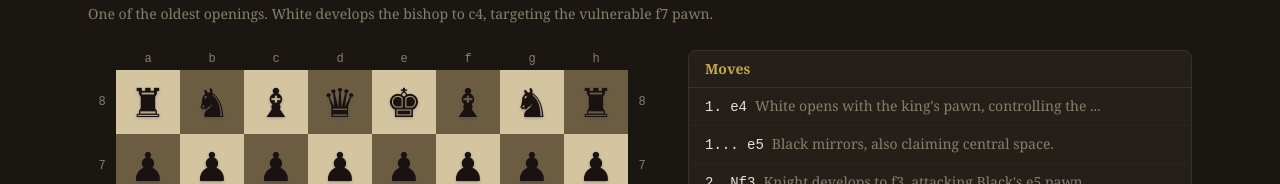
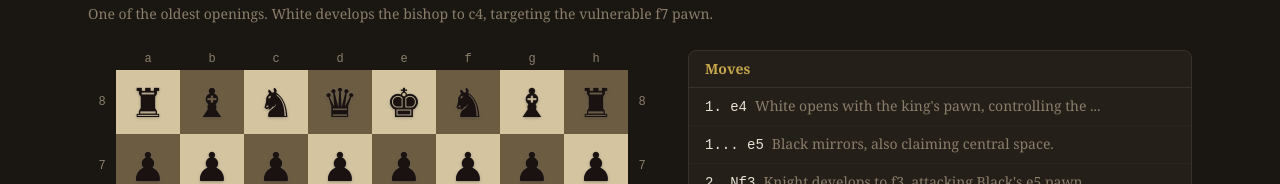
Before and after one commit to QAdottech/agentic-dev-days-chess, a Next.js app: page / in a window 1280 px wide. Shown: the part 211-395 px from the top of the page. Built offline with nearby package versions, Linux system fonts and the light colour scheme.

Commit message:
Revert "Pair 00 near by movies"

```diff
--- a/src/app/components/Board.tsx
+++ b/src/app/components/Board.tsx
@@ -6,10 +6,6 @@ interface BoardProps {
   board: BoardType;
   currentMove: Move | null;
 }
-
-const CELL_SIZE = "min(64px, calc((100vw - 104px) / 8))";
-const RANK_LABEL_WIDTH = 28;
-const PIECE_FONT_SIZE = "min(40px, calc((100vw - 104px) / 8 * 0.625))";
 
 export default function Board({ board, currentMove }: BoardProps) {
   const highlights = new Map<string, string>();
@@ -20,7 +16,7 @@ export default function Board({ board, currentMove }: BoardProps) {
       "rgba(34, 197, 94, 0.45)",
     );
     highlights.set(
-      `${currentMove.from.row},${currentMove.from.col}`,
+      `${currentMove.from.row},${currentMove.from.col + 1}`,
       "rgba(245, 158, 11, 0.45)",
     );
 
@@ -35,14 +31,14 @@ export default function Board({ board, currentMove }: BoardProps) {
   }
 
   return (
-    <div style={{ display: "inline-block", maxWidth: "100%" }}>
+    <div style={{ display: "inline-block" }}>
       {/* Top file labels */}
-      <div style={{ display: "flex", paddingLeft: RANK_LABEL_WIDTH }}>
+      <div style={{ display: "flex", paddingLeft: 28 }}>
         {FILES.map((f) => (
           <div
             key={f}
             style={{
-              width: CELL_SIZE,
+              width: 64,
               textAlign: "center",
               fontSize: 12,
               color: "#8a7e6b",
@@ -60,7 +56,7 @@ export default function Board({ board, currentMove }: BoardProps) {
           {/* Left rank label */}
           <div
             style={{
-              width: RANK_LABEL_WIDTH,
+              width: 28,
               textAlign: "center",
               fontSize: 12,
               color: "#8a7e6b",
@@ -79,14 +75,14 @@ export default function Board({ board, currentMove }: BoardProps) {
               <div
                 key={c}
                 style={{
-                  width: CELL_SIZE,
-                  height: CELL_SIZE,
+                  width: 64,
+                  height: 64,
                   backgroundColor: baseColor,
                   display: "flex",
                   alignItems: "center",
                   justifyContent: "center",
                   position: "relative",
-                  fontSize: PIECE_FONT_SIZE,
+                  fontSize: 40,
                   lineHeight: 1,
                   userSelect: "none",
                 }}
@@ -125,7 +121,7 @@ export default function Board({ board, currentMove }: BoardProps) {
           {/* Right rank label */}
           <div
             style={{
-              width: RANK_LABEL_WIDTH,
+              width: 28,
               textAlign: "center",
               fontSize: 12,
               color: "#8a7e6b",
@@ -138,12 +134,12 @@ export default function Board({ board, currentMove }: BoardProps) {
       ))}
 
       {/* Bottom file labels */}
-      <div style={{ display: "flex", paddingLeft: RANK_LABEL_WIDTH }}>
+      <div style={{ display: "flex", paddingLeft: 28 }}>
         {FILES.map((f) => (
           <div
             key={f}
             style={{
-              width: CELL_SIZE,
+              width: 64,
               textAlign: "center",
               fontSize: 12,
               color: "#8a7e6b",
--- a/src/app/components/MoveList.tsx
+++ b/src/app/components/MoveList.tsx
@@ -1,6 +1,6 @@
 "use client";
 
-import { Move } from "../lib/chess";
+import { Move, squareToAlgebraic } from "../lib/chess";
 
 interface MoveListProps {
   moves: Move[];
--- a/src/app/lib/chess.ts
+++ b/src/app/lib/chess.ts
@@ -25,8 +25,8 @@ export const PIECE_SYMBOLS: Record<string, string> = {
   k: "\u265A",
   q: "\u265B",
   r: "\u265C",
-  b: "\u265D",
-  n: "\u265E",
+  n: "\u265D",
+  b: "\u265E",
   p: "\u265F",
 };
 
--- a/src/app/lib/openings.ts
+++ b/src/app/lib/openings.ts
@@ -272,7 +272,7 @@ export const OPENINGS: Record<string, Opening> = {
         description:
           "The fianchettoed bishop — it looks passive but aims at White's center like a laser.",
         from: { row: 0, col: 5 },
-        to: { row: 1, col: 6 },
+        to: { row: 2, col: 6 },
       },
     ],
   },
```
